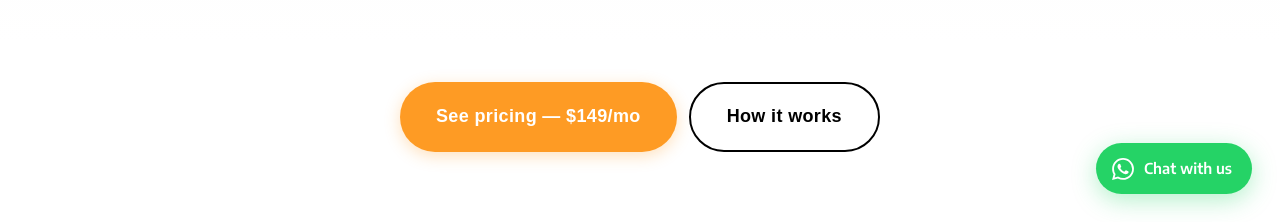
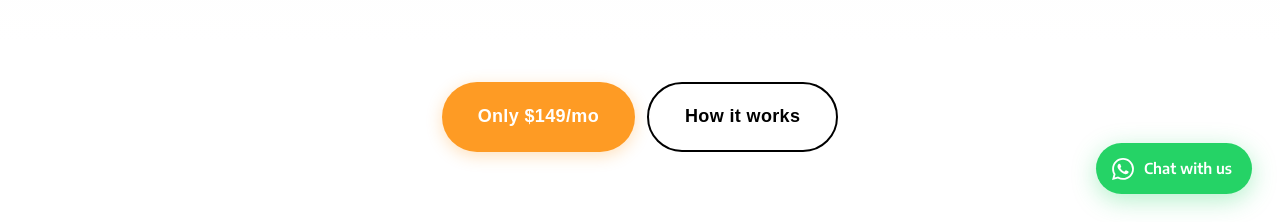
Before and after one commit to Pixelinteract/Freerangewebsites, a plain HTML site: page index.html in a window 1280 px wide. Shown: the part 578-800 px from the top of the page. Drawn offline with Linux system fonts and the light colour scheme; a web font is replaced by a local one.

Commit message:
Update index.html

```diff
--- a/index.html
+++ b/index.html
@@ -154,7 +154,7 @@
 
             <!-- Interactive CTAs (Ghost button shifted to an outline variant for crisp light contrast) -->
             <div class="hero-ctas">
-              <a href="#pricing" class="btn btn-primary btn-lg">See pricing — $149/mo</a>
+              <a href="#pricing" class="btn btn-primary btn-lg">Only $149/mo</a>
               <a href="#how-it-works" class="btn btn-outline btn-lg">How it works</a>
             </div>
           </div>
```
